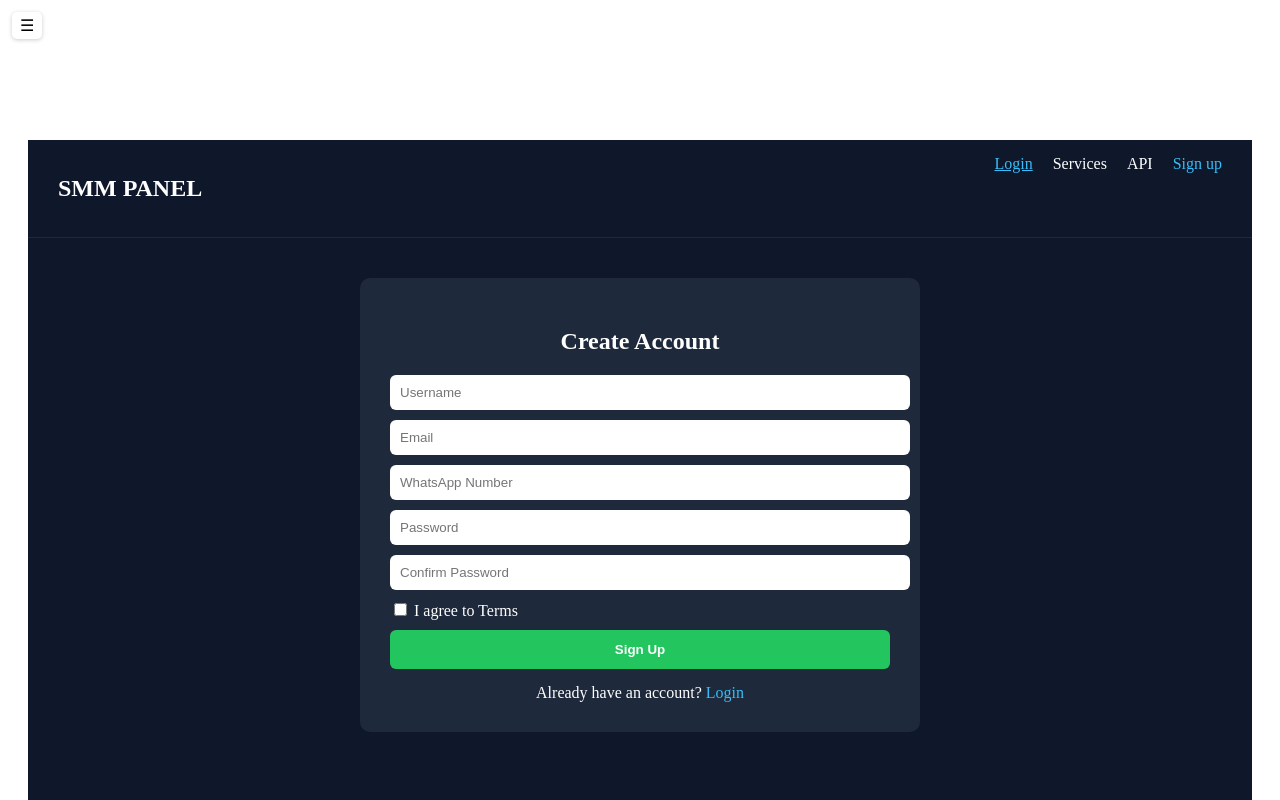
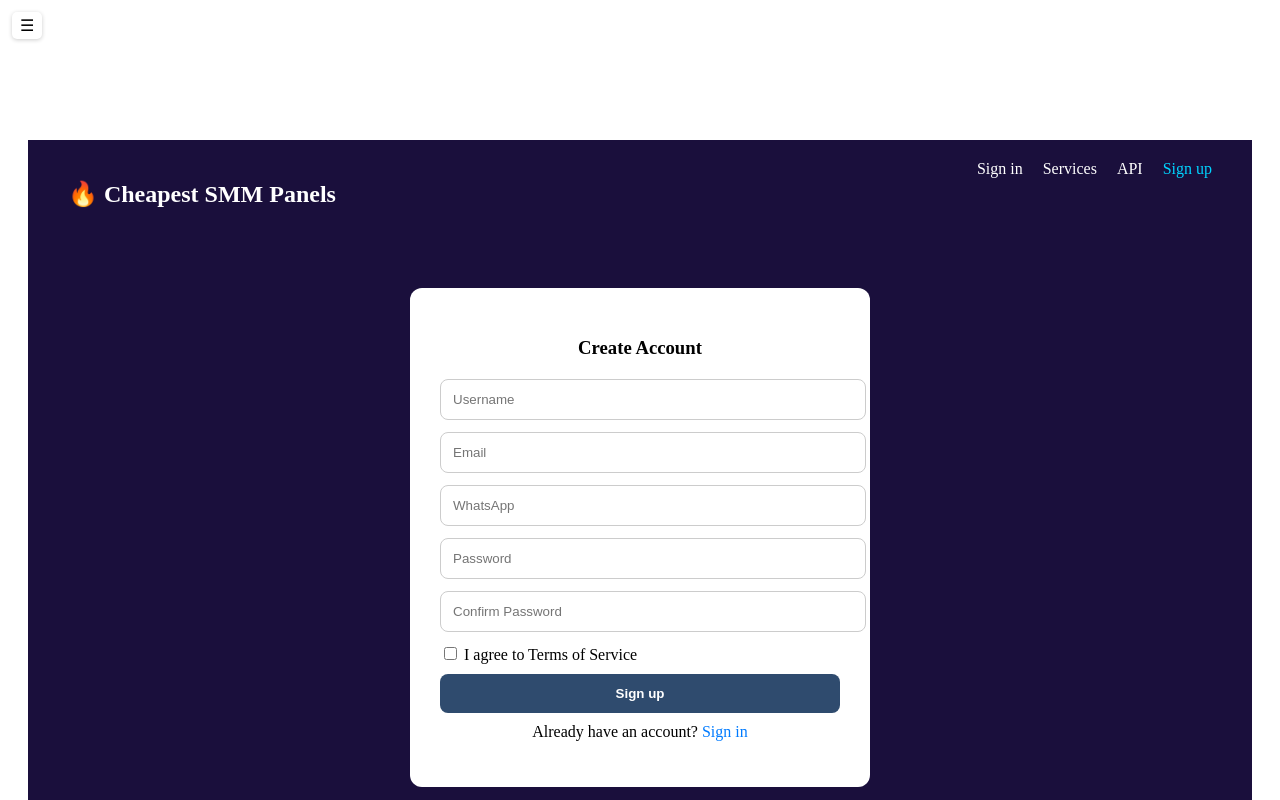
Before and after one commit to asmabhi7558/last, a React (Create React App) app in the folder frontend/: page /signup in a window 1280 px wide. Shown: the top 800 px of the page. Built offline with nearby package versions, Linux system fonts and the light colour scheme.

Commit message:
fix apo e

```diff
--- a/frontend/src/pages/Signup.js
+++ b/frontend/src/pages/Signup.js
@@ -1,6 +1,8 @@
 import { useState } from "react";
+import { useNavigate } from "react-router-dom";
 
 function Signup() {
+  const navigate = useNavigate();
   const API = "https://panel-y8tg.onrender.com";
 
   const [username, setUsername] = useState("");
@@ -13,101 +15,85 @@ function Signup() {
   const handleSignup = async (e) => {
     e.preventDefault();
 
-    if (password !== confirm) {
-      return alert("Passwords do not match");
-    }
-
-    if (!terms) {
-      return alert("Please accept Terms");
-    }
+    if (password !== confirm) return alert("Passwords do not match");
+    if (!terms) return alert("Accept terms");
 
     const res = await fetch(`${API}/signup`, {
       method: "POST",
       headers: {
         "Content-Type": "application/json"
       },
-      body: JSON.stringify({
-        email,
-        password
-      })
+      body: JSON.stringify({ email, password })
     });
 
     const data = await res.json();
 
     if (res.ok) {
-      alert("Account created! Now login");
-      window.location.href = "/";
+      alert("Signup successful");
+      navigate("/");
     } else {
       alert(data.message || "Signup failed");
     }
   };
 
   return (
-    <div style={{ minHeight: "100vh", background: "#0f172a", color: "white" }}>
+    <div style={{ minHeight: "100vh", background: "#1a0f3c" }}>
 
       {/* NAVBAR */}
       <div style={{
         display: "flex",
         justifyContent: "space-between",
-        padding: "15px 30px",
-        borderBottom: "1px solid #1e293b"
+        padding: "20px 40px",
+        color: "white"
       }}>
-        <h2>SMM PANEL</h2>
+        <h2>🔥 Cheapest SMM Panels</h2>
+
         <div style={{ display: "flex", gap: 20 }}>
-          <a href="/" style={{ color: "#38bdf8" }}>Login</a>
+          <span onClick={() => navigate("/")}>Sign in</span>
           <span>Services</span>
           <span>API</span>
-          <span style={{ color: "#38bdf8" }}>Sign up</span>
+          <span style={{ color: "#00d4ff" }}>Sign up</span>
         </div>
       </div>
 
-      {/* MAIN */}
+      {/* CARD */}
       <div style={{
         display: "flex",
         justifyContent: "center",
-        alignItems: "center",
-        padding: 40
+        marginTop: 40
       }}>
-
         <div style={{
-          background: "#1e293b",
+          background: "white",
           padding: 30,
-          borderRadius: 10,
-          maxWidth: 500,
-          width: "100%"
+          borderRadius: 12,
+          width: 400
         }}>
 
-          <h2 style={{ textAlign: "center", marginBottom: 20 }}>
+          <h3 style={{ textAlign: "center", marginBottom: 20 }}>
             Create Account
-          </h2>
+          </h3>
 
           <form onSubmit={handleSignup}>
 
             <input
-              type="text"
               placeholder="Username"
               value={username}
               onChange={(e) => setUsername(e.target.value)}
               style={inputStyle}
-              required
             />
 
             <input
-              type="email"
               placeholder="Email"
               value={email}
               onChange={(e) => setEmail(e.target.value)}
               style={inputStyle}
-              required
             />
 
             <input
-              type="text"
-              placeholder="WhatsApp Number"
+              placeholder="WhatsApp"
               value={whatsapp}
               onChange={(e) => setWhatsapp(e.target.value)}
               style={inputStyle}
-              required
             />
 
             <input
@@ -116,7 +102,6 @@ function Signup() {
               value={password}
               onChange={(e) => setPassword(e.target.value)}
               style={inputStyle}
-              required
             />
 
             <input
@@ -125,7 +110,6 @@ function Signup() {
               value={confirm}
               onChange={(e) => setConfirm(e.target.value)}
               style={inputStyle}
-              required
             />
 
             <div style={{ marginBottom: 10 }}>
@@ -134,17 +118,20 @@ function Signup() {
                 checked={terms}
                 onChange={() => setTerms(!terms)}
               />{" "}
-              I agree to Terms
+              I agree to Terms of Service
             </div>
 
-            <button style={btnStyle}>Sign Up</button>
+            <button style={btnStyle}>Sign up</button>
 
-            <div style={{ textAlign: "center", marginTop: 15 }}>
+            <p style={{ textAlign: "center", marginTop: 10 }}>
               Already have an account?{" "}
-              <span style={{ color: "#38bdf8", cursor: "pointer" }}>
-                Login
+              <span
+                onClick={() => navigate("/")}
+                style={{ color: "#007bff", cursor: "pointer" }}
+              >
+                Sign in
               </span>
-            </div>
+            </p>
 
           </form>
         </div>
@@ -155,21 +142,21 @@ function Signup() {
 
 const inputStyle = {
   width: "100%",
-  padding: 10,
-  marginBottom: 10,
-  borderRadius: 6,
-  border: "none"
+  padding: 12,
+  marginBottom: 12,
+  borderRadius: 8,
+  border: "1px solid #ccc"
 };
 
 const btnStyle = {
   width: "100%",
   padding: 12,
-  background: "#22c55e",
+  background: "#2f4b6e",
+  color: "white",
   border: "none",
-  borderRadius: 6,
-  color: "white",
-  fontWeight: "bold",
-  cursor: "pointer"
+  borderRadius: 8,
+  cursor: "pointer",
+  fontWeight: "bold"
 };
 
 export default Signup;
```
